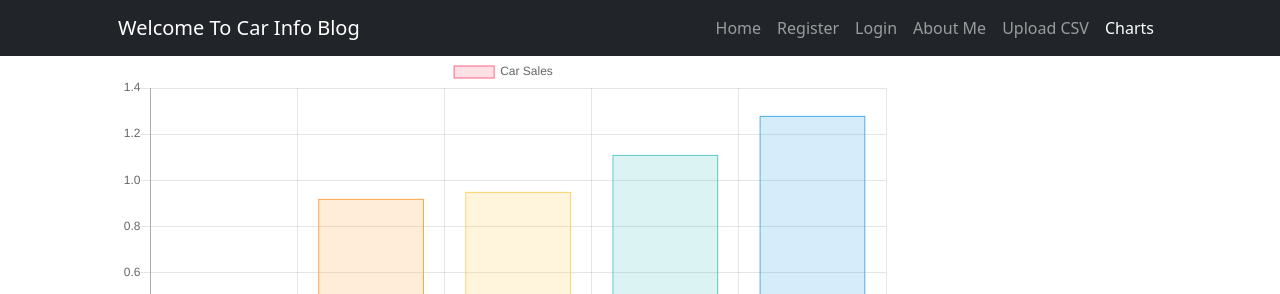
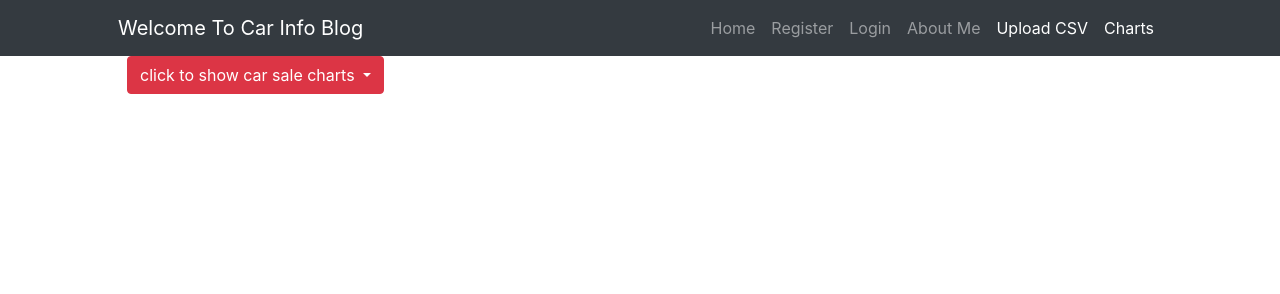
Before and after one commit to code2cook/HotCarInfo, a Django app: page /Charts/ in a window 1280 px wide. Shown: the top 294 px of the page. Run offline with Django 3.2, Linux system fonts and the light colour scheme; data comes from the database, SQL or seed files in the repository; both versions use the stored data as it was after the commit; some libraries are stand-ins or nearby versions.

Commit message:
add show chart feature

```diff
--- a/CarBlog/blog/templates/blog/showCharts.html
+++ b/CarBlog/blog/templates/blog/showCharts.html
@@ -1,7 +1,26 @@
-{% extends 'blog/home.html' %} {% load static %} {% block content %}
+{% extends 'blog/base.html' %} {% load static %} {% block content %}
+
+
+<link rel="stylesheet" href="https://cdn.jsdelivr.net/npm/bootstrap@4.0.0/dist/css/bootstrap.min.css" integrity="sha384-Gn5384xqQ1aoWXA+058RXPxPg6fy4IWvTNh0E263XmFcJlSAwiGgFAW/dAiS6JXm" crossorigin="anonymous">
+
+<div class="btn-group" style="margin-bottom: 200px;">
+  <button type="button" class="btn btn-danger dropdown-toggle" data-toggle="dropdown" aria-haspopup="true" aria-expanded="false">
+    click to show car sale charts
+  </button>
+  <div class="dropdown-menu" name="choose">
+    <a class="dropdown-item" href='/Charts/most_car_sold' value="most car sold" >most car sold</a>
+    <a class="dropdown-item" href='/Charts/most_expensive_sold' value="most car sold">most expensive sold</a>
+    <a class="dropdown-item" href='/Charts/most_fuel_effiction'>most fuel effiction</a>
+
+  </div>
+</div>
+
+
 <div id="container" style="width: 75%">
+
   <canvas id="bar-chart"></canvas>
 </div>
+
 
 <script src="https://cdn.jsdelivr.net/npm/chart.js@2.9.3/dist/Chart.min.js"></script>
 
@@ -50,4 +69,14 @@
       window.myPie = new Chart(ctx, config);
     };
 </script>
+
+
+
+
+<script src="https://code.jquery.com/jquery-3.2.1.slim.min.js" integrity="sha384-KJ3o2DKtIkvYIK3UENzmM7KCkRr/rE9/Qpg6aAZGJwFDMVNA/GpGFF93hXpG5KkN" crossorigin="anonymous"></script>
+<script src="https://cdn.jsdelivr.net/npm/popper.js@1.12.9/dist/umd/popper.min.js" integrity="sha384-ApNbgh9B+Y1QKtv3Rn7W3mgPxhU9K/ScQsAP7hUibX39j7fakFPskvXusvfa0b4Q" crossorigin="anonymous"></script>
+<script src="https://cdn.jsdelivr.net/npm/bootstrap@4.0.0/dist/js/bootstrap.min.js" integrity="sha384-JZR6Spejh4U02d8jOt6vLEHfe/JQGiRRSQQxSfFWpi1MquVdAyjUar5+76PVCmYl" crossorigin="anonymous"></script>
+
+
+
 {% endblock%}
--- a/CarBlog/blog/urls.py
+++ b/CarBlog/blog/urls.py
@@ -20,6 +20,7 @@
     path('resume/', view.resume, name='resume'),
     path('upload/', view.uploadForm, name='uploadForm'),
     path('Charts/', view.showCharts, name='showCharts'),
+    path('Charts/<str:name>',view.show_Charts, name='show_Charts'),
 
 
     # post/ means that the URL should begin with the word post followed by a /. So far so good.
--- a/CarBlog/blog/view.py
+++ b/CarBlog/blog/view.py
@@ -119,7 +119,7 @@
         csv_file = request.FILES["csv_file"]
         if not csv_file.name.endswith('.csv'):
             messages.error(request,'File is not CSV type')
-            return HttpResponseRedirect(reverse("blog/upload.html"))
+            return render(request, 'blog/upload.html',context={'csv_data': "this is not an csv file"})
         #if file is too large, return
         if csv_file.multiple_chunks():
             messages.error(request,"Uploaded file is too big (%.2f MB)." % (csv_file.size/(1000*1000),))
@@ -134,28 +134,40 @@
             return render(request, 'blog/upload.html',context={'csv_data': "this csv file has no header please upload csv file with header"})
 
 
-
-
-
     except Exception as e:
         logging.getLogger("error_logger").error("Unable to upload file. "+repr(e))
         messages.error(request,"Unable to upload file. "+repr(e))
 
     return render(request, 'blog/upload.html',context={'csv_data': table_data})
 
-def showCharts(request):
+def show_Charts(request,name):
     labels = []
     data = []
+    if name == "most_car_sold":
+        queryset = CarSales.objects.order_by('Sales_in_thousands')[:5]
 
-    queryset = CarSales.objects.order_by('Sales_in_thousands')[:5]
+    elif name == "most_expensive_sold":
+        queryset = CarSales.objects.order_by('Price_in_thousands')[:5]
+
+    elif name == "most_fuel_effiction":
+        queryset = CarSales.objects.order_by('Fuel_efficiency')[:5]
 
     for car in queryset:
         labels.append(car.Model)
         data.append(float(car.Sales_in_thousands))
 
-
-
     return render(request, 'blog/showCharts.html', {
         'labels': labels,
         'data': data,
     })
+
+
+
+
+def showCharts(request):
+
+    if "GET" == request.method:
+       # print("this is the name {}".format(name))
+        return render(request, "blog/showCharts.html")
+    elif "POST" == request.method:
+        return render(request, "blog/showCharts.html")
```
Also changed, not shown: CarBlog/blog/templates/blog/show_csv.html (deleted, +0 -12 lines), CarBlog/db.sqlite3. Lines whose indentation alone changed are shown as unchanged.
